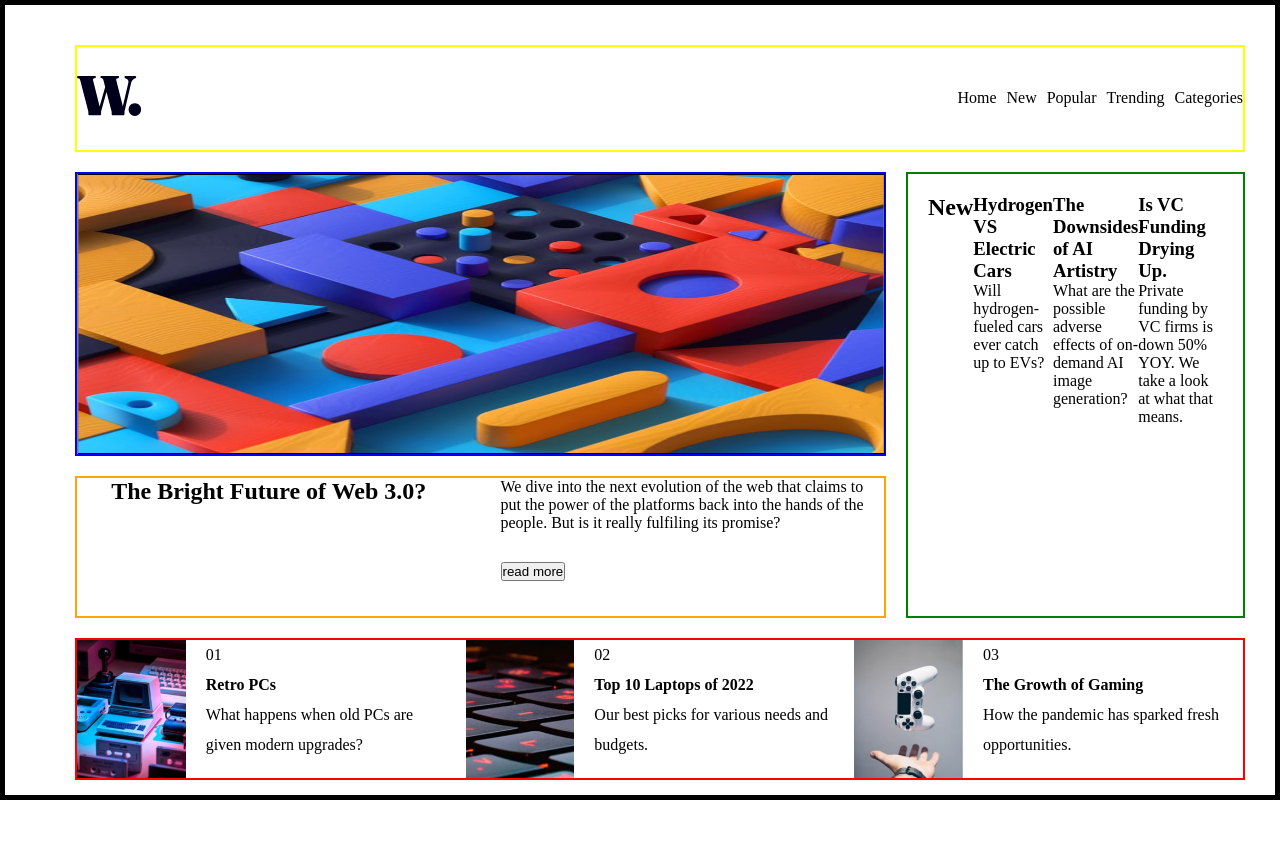
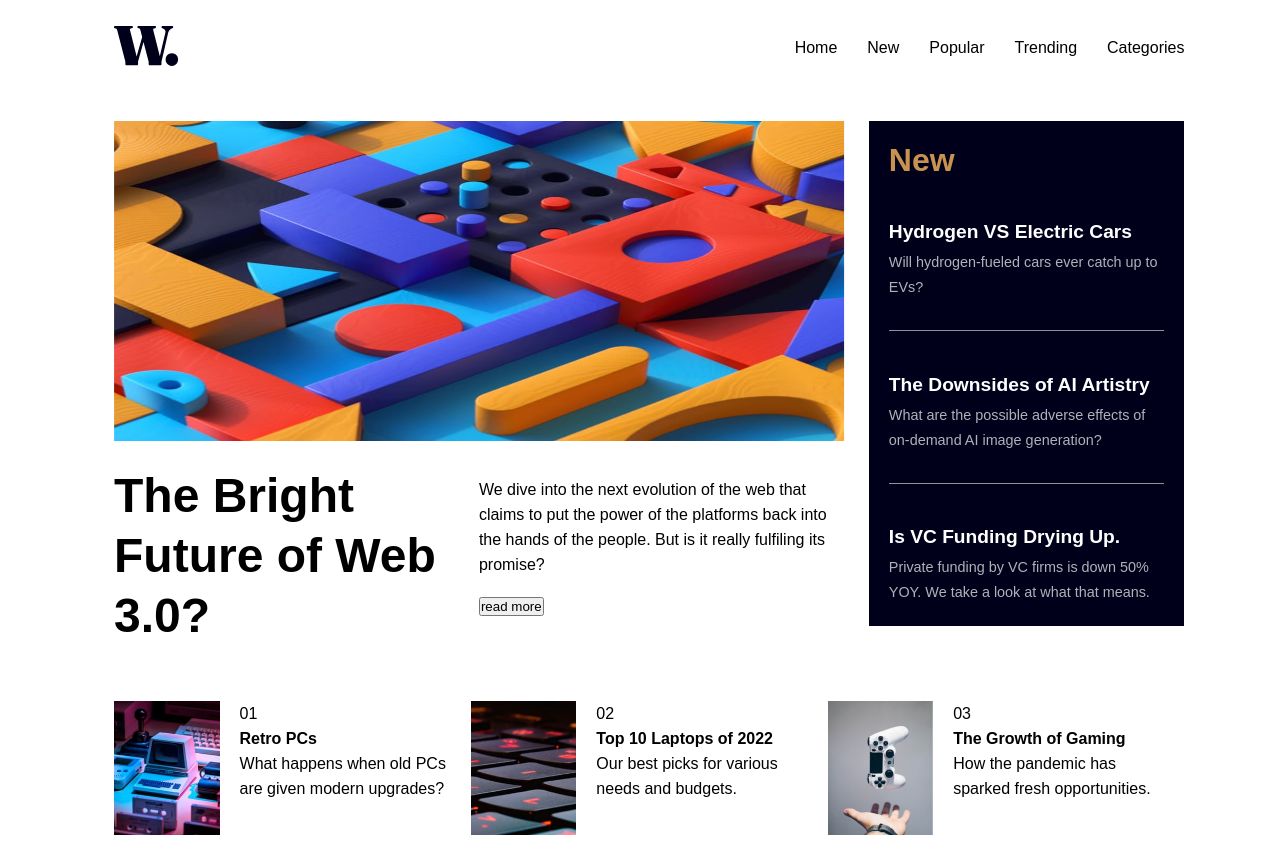
Before and after one commit to donatoflorencio/Portif-lio, a plain HTML site: page index.html in a window 1280 px wide. Before the commit the page ends 800 px from the top, so only its background shows below. Drawn offline with Linux system fonts and the light colour scheme.

Commit message:
display grid

```diff
--- a/index.html
+++ b/index.html
@@ -6,8 +6,11 @@
   <!-- Links -->
   <link rel="stylesheet" href="styles/reset.css">
   <link rel="stylesheet" href="styles/header.css">
+  <link rel="stylesheet" href="styles/grid.css">
+  <link rel="stylesheet" href="styles/new.css">
+  <link rel="stylesheet" href="styles/img.css">
   <link rel="stylesheet" href="styles/main.css">
-  <link rel="stylesheet" href="styles/query.css">
+  <link rel="stylesheet" href="styles/footer.css">
   <link rel="icon" type="image/png" sizes="32x32" href="images/favicon-32x32.png">
   <title>Frontend Mentor | News homepage</title>
 </head>
@@ -52,7 +55,7 @@
       <ul class="new-list">
         <li><h2>New</h2></li>
         <li>
-          <ul>
+          <ul class="new-ul">
             <li><h3>Hydrogen VS Electric Cars</h3></li>
             <li>
               <p>Will hydrogen-fueled cars ever catch up to EVs?</p>
@@ -60,7 +63,7 @@
           </ul>
         </li>
         <li>
-          <ul>
+          <ul class="new-ul">
             <li><h3>The Downsides of AI Artistry</h3></li>
               <li>
                 <p>What are the possible adverse effects of on-demand AI image generation?
--- /dev/null
+++ b/styles/footer.css
@@ -0,0 +1,24 @@
+@charset "UTF-8";
+
+.container-links {
+  grid-area: links;
+  display: flex;
+  justify-content: space-between;
+  height: 98%;
+  margin-top: 50px;
+}
+
+.container-links .link-list {
+  display: flex;
+  flex-direction: row;
+  width: 50%;
+}
+
+.container-links .link-list .list-img img {
+  height: 95%;
+}
+
+.container-links .list-text {
+  padding: 0px 20px;
+  line-height: 25px;
+}
--- /dev/null
+++ b/styles/grid.css
@@ -0,0 +1,19 @@
+@charset "UTF-8";
+
+#container {
+  width: 90vw;
+  height: 100vh;
+  margin: 0 auto;
+  padding: 0px 50px;
+
+  display: grid;
+  grid-template-columns: 67% 0px 30%;
+  grid-template-rows: 12% 40% 20% 18%;
+  grid-template-areas:
+  "header header header"
+  "img img new"
+  "texte texte new"
+  "links links links";
+  column-gap: 25px;
+  row-gap: 25px;
+}
--- a/styles/header.css
+++ b/styles/header.css
@@ -1,13 +1,18 @@
 @charset "UTF-8";
 
-.header {
-  height: 100px;
-  width: 100%;
+.container-header {
+  grid-area: header;
+
   display: flex;
   justify-content: space-between;
   align-items: center;
 }
 
-.menu-principal {
+.container-menu .menu-list {
+  display: flex;
+  gap: 30px;
+}
+
+.menu-open, .menu-close {
   display: none;
 }
--- /dev/null
+++ b/styles/img.css
@@ -0,0 +1,20 @@
+@charset "UTF-8";
+
+.container-img {
+  grid-area: img;
+  position: relative;
+}
+
+.container-img div {
+  height: 100%;
+  width: 100%;
+  position: absolute;
+  top: 50%;
+  left: 50%;
+  transform: translate(-50%, -50%);
+}
+
+.container-img div img {
+  width: 100%;
+  height: 100%;
+}
--- a/styles/main.css
+++ b/styles/main.css
@@ -1,123 +1,35 @@
-body {
-  width: 100vw;
-  height: 100vh;
-}
+@charset "UTF-8";
 
-#container {
-  max-width: 100vw;
-  height: 100vh;
-  margin: 0 auto;
-  border: 5px solid black;
-  gap: 20px;
-  padding: 40px 70px;
-
-  display: grid;
-  grid-template-columns: 70% 0px 30%;
-  grid-template-rows: 15% 40% 20% 20%;
-  grid-template-areas:
-  "header header header"
-  "img img new"
-  "texte texte new"
-  "links links links";
-}
-
-.container-header {
-  border: 2px solid yellow;
-  grid-area: header;
+.container-texte {
+  grid-area: texte;
 
   display: flex;
-  justify-content: space-between;
-  align-items: center;
-}
-
-.container-menu .menu-list {
-  display: flex;
-  gap: 10px;
-}
-
-.menu-open, .menu-close {
-  display: none;
-}
-
-.container-img {
-  border: 2px solid blue;
-  grid-area: img;
-  position: relative;
-}
-
-.container-img div {
-  height: 100%;
-  width: 100%;
-  position: absolute;
-  top: 50%;
-  left: 50%;
-  transform: translate(-50%, -50%);
-  border: 1px solid black;
-}
-
-.container-img div img {
   width: 100%;
   height: 100%;
 }
 
-.container-texte {
-  border: 2px solid orange;
-  grid-area: texte;
-
-  display: flex;
-  gap: 40px;
-  width: 100%;
+.texte-title {
+  width: 50%;
+  max-width: 100%;
+  height: 100%;
+  text-align: start;
+  margin: auto;
 }
 
-.texte-title {
-  width: 50%;
-  text-align: center;
+.texte-title h1 {
+  font-size: 3rem;
+  font-weight: 900;
+  line-height: 60px;
+  width: 90%;
 }
 
 .texte-par {
   width: 50%;
   text-align: left;
+  margin: auto;
 }
 
 .texte-par p {
-  margin-bottom: 30px;
+  line-height: 25px;
+  margin-bottom: 20px;
 }
-
-.container-new {
-  border: 2px solid green;
-  grid-area: new;
-  display: flex;
-  padding: 20px;
-}
-
-.new-list {
-  display: flex;
-  flex-direction: row;
-}
-
-.container-links {
-  border: 2px solid red;
-  grid-area: links;
-  display: flex;
-  justify-content: space-between;
-}
-
-.container-links .link-list {
-  display: flex;
-  flex-direction: row;
-  width: 50%;
-
-}
-
-.container-links .link-list .list-img img {
-  height: 100%;
-}
-
-.container-links .link-list .list-text {
-  padding: 0px 20px;
-  line-height: 30px;
-}
-
-.container-links .link-list .list-text p {
- width: auto;
-}
--- /dev/null
+++ b/styles/new.css
@@ -0,0 +1,37 @@
+@charset "UTF-8";
+
+.container-new {
+  grid-area: new;
+  display: flex;
+  padding: 0px 20px;
+  background-color: #00001a;
+}
+
+.new-list {
+  display: flex;
+  flex-direction: column;
+  justify-content: space-around;
+}
+
+.new-list .new-ul {
+  padding-bottom: 30px;
+  border-bottom: 1px solid rgba(255, 255, 255, 0.567);
+}
+
+.new-list h2 {
+  color: #c8934f;
+  font-size: 2em;
+
+}
+
+.new-list h3 {
+  color: white;
+  font-size: 1.2em;
+  padding-bottom: 7px;
+}
+
+.new-list p {
+  color: rgba(255, 255, 255, 0.696);
+  font-size: .9em;
+  line-height: 25px;
+}
--- a/styles/reset.css
+++ b/styles/reset.css
@@ -11,6 +11,12 @@
   padding: 0;
 }
 
+body {
+  max-width: 100vw;
+  height: 100vh;
+  font-family: Arial, Helvetica, sans-serif;
+}
+
 li, a {
   color: var(--color-dark);
   list-style: none;
```
Also changed, not shown: styles/query.css (added).
